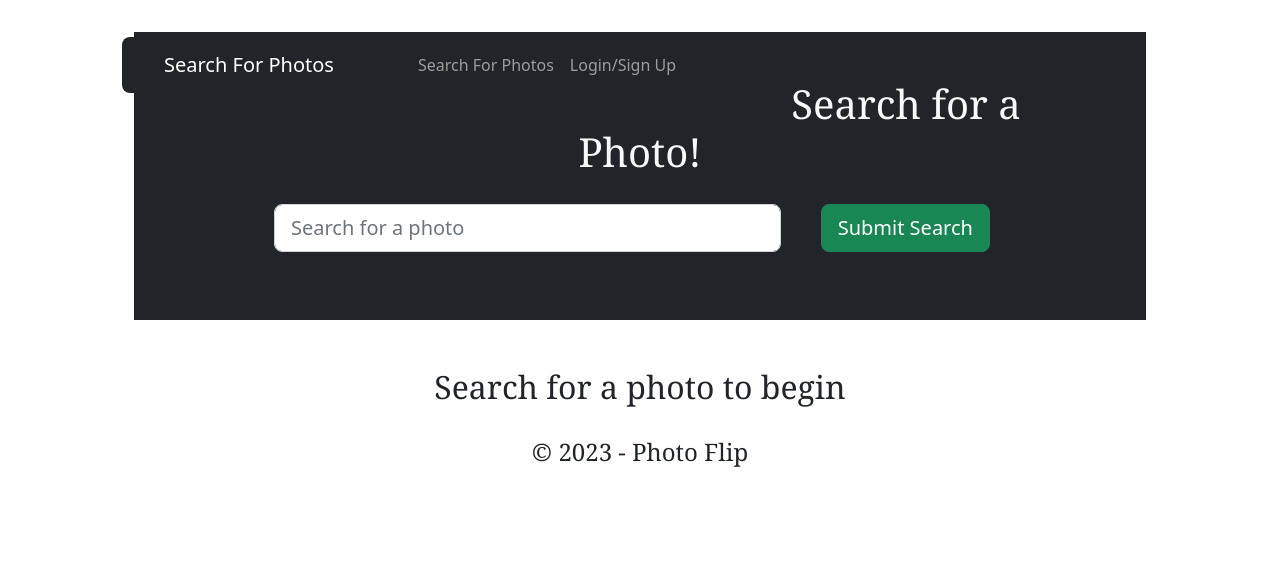
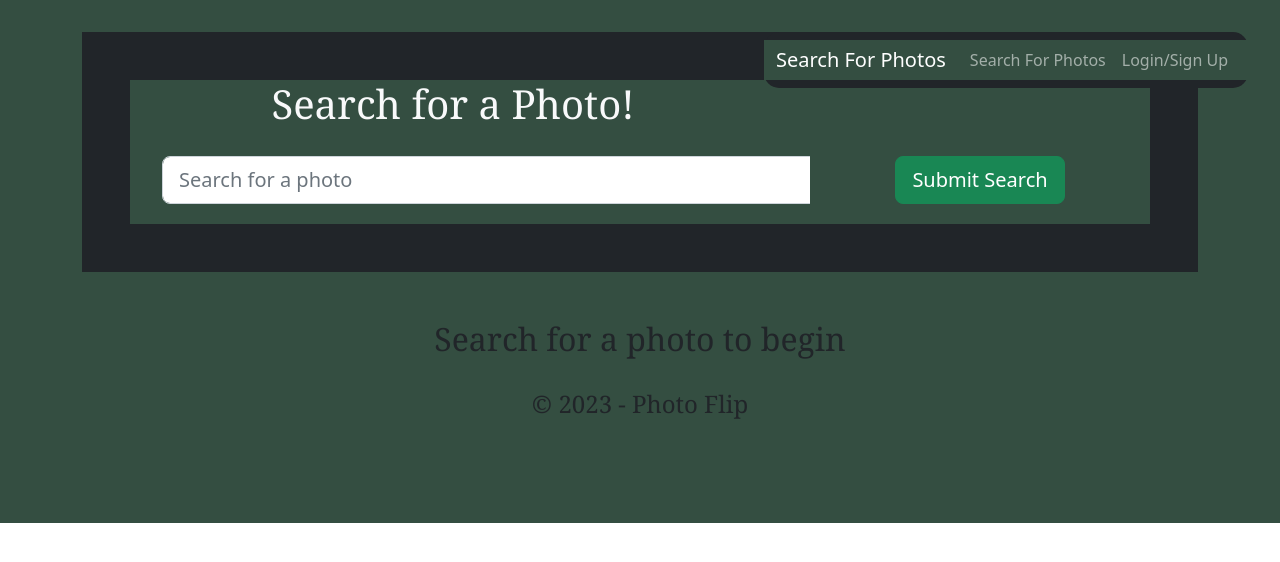
Before and after one commit to gdtech1026/MERN_photoshopit, a React (Vite) app in the folder client/: page / in a window 1280 px wide. Shown: the top 562 px of the page. Built offline with nearby package versions, Linux system fonts and the light colour scheme.

Commit message:
Adding colors

```diff
--- a/client/src/App.css
+++ b/client/src/App.css
@@ -1,38 +1,30 @@
-/*
-
-Colors:
-
-Jet blue: #3C3744
-Duke blue: #44458a
-True blue: #3066BE
-Powder blue: #B4C5E4
-Ivory: #FBFFF1
-
-*/
 
 #root {
     padding: 2rem;
     text-align: center;
     --Dark-green: #344E41;
-    --Green: #3A5A40;
-    --True-blue: #588157;
-    --Powder-blue: #A3B18A;
-    --Sand: #DAD7CD;
+    --Lincoln: #3A5A40;
+    --Cactus: #588157;
+    --Sandy-Marsh: #A3B18A;
+    --Opal: #DAD7CD;
 
     --header-font: 'Cochin', Georgia, Times, Times New Roman, serif;
     --font: system-ui, -apple-system, BlinkMacSystemFont, 'Segoe UI', Roboto, Oxygen, Ubuntu, Cantarell, 'Open Sans', 'Helvetica Neue', sans-serif;
-    --radius: 8px;
+
+    --radius: 15px;
+
+    --New-padding: 50px;
   }
 
   * {
-    background-color: var(--Jet-blue);
+    background-color: var(--Dark-green);
     box-sizing: border-box;
-    padding-left: 30px;
-    padding-right: 30px;
+    padding-left: --New-padding;
+    padding-right: --New-padding;
   }
 
   header {
-    font-family: var(--True-blue);
+    font-family: white;
     border-radius: var(--radius);
     margin-left: -35px;
     margin-top: -10px;
@@ -42,14 +34,10 @@ Ivory: #FBFFF1
     justify-content: space-between;
   }
 
-  /*-------------------------------------------------*/
-  /* Nav section*/
-
   nav {
-    background-color: var(--Jet-blue);
+    background-color: var(--Dark-green);
     border-radius: var(--radius);
-    float: left;
-    bottom: -5px;
+    float: right;
     right: 0px;
   }
 
@@ -150,7 +138,7 @@ Ivory: #FBFFF1
 
   .logo {
     width: 120px;
-    background-color: var(--Jet-blue);
+    background-color: var(--Dark-green);
   }
 
   .lineUp {
```
